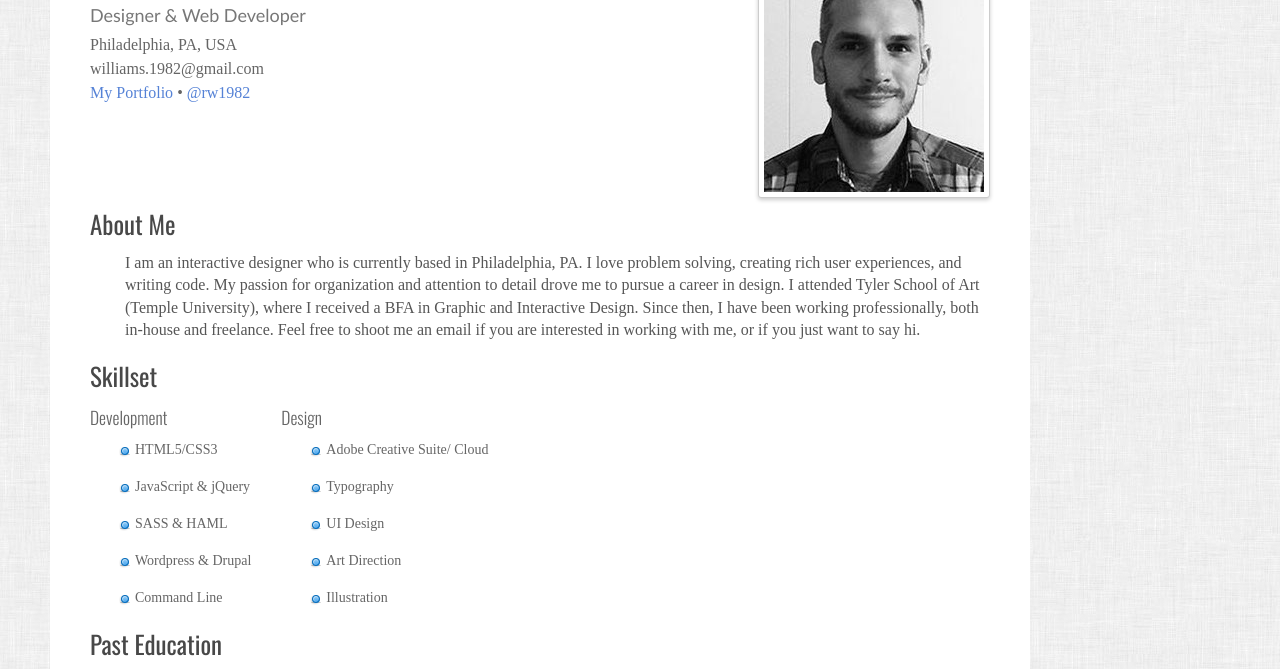
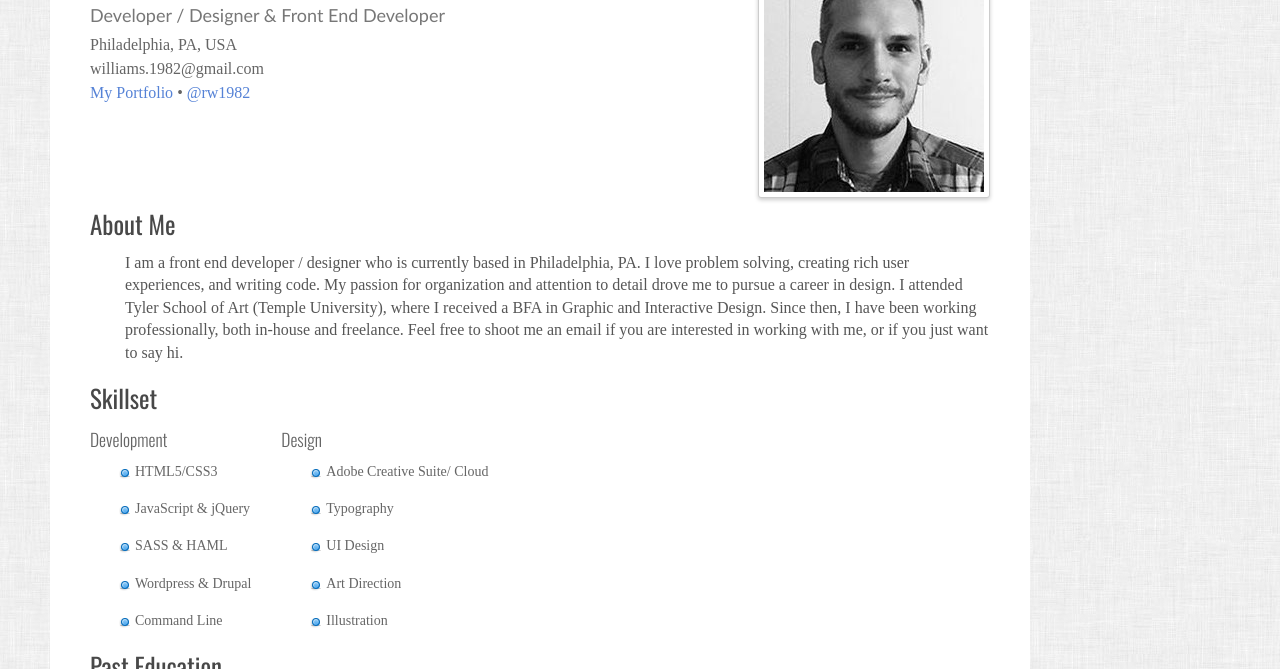
Before and after one commit to rw1982/rw1982.github.io, a plain HTML site: page index.html in a window 1280 px wide. Shown: the part 90-759 px from the top of the page. Drawn offline with nearby package versions, Linux system fonts and the light colour scheme; a web font is replaced by a local one.

Commit message:
Update index.html

```diff
--- a/index.html
+++ b/index.html
@@ -23,7 +23,7 @@
           <header class="clearfix">
               <div id="info">
                   <h1><span itemprop="name">Rob Williams</span></h1>
-                  <h3><span itemprop="jobTitle">Designer &amp; Web Developer</span></h3>
+                  <h3><span itemprop="jobTitle">Developer / Designer &amp; Front End Developer</span></h3>
                   <small itemprop="address" itemscope itemtype="http://schema.org/PostalAddress">
                     <span itemprop="addressLocality">Philadelphia</span>,
                     <span itemprop="addressRegion">PA</span>,
@@ -40,7 +40,7 @@
 
           <section id="profile">
               <h2>About Me</h2>
-              <p itemprop="description">I am an interactive designer who is currently based in Philadelphia, PA. I love problem solving, creating rich user experiences, and writing code. My passion for organization and attention to detail drove me to pursue a career in design. I attended Tyler School of Art (Temple University), where I received a BFA in Graphic and Interactive Design. Since then, I have been working professionally, both in-house and freelance. Feel free to shoot me an email if you are interested in working with me, or if you just want to say hi.</p>
+              <p itemprop="description">I am a front end developer /  designer who is currently based in Philadelphia, PA. I love problem solving, creating rich user experiences, and writing code. My passion for organization and attention to detail drove me to pursue a career in design. I attended Tyler School of Art (Temple University), where I received a BFA in Graphic and Interactive Design. Since then, I have been working professionally, both in-house and freelance. Feel free to shoot me an email if you are interested in working with me, or if you just want to say hi.</p>
           </section>
 
           <section id="skills" class="clearfix" itemscope itemtype="http://schema.org/ItemList">
```
